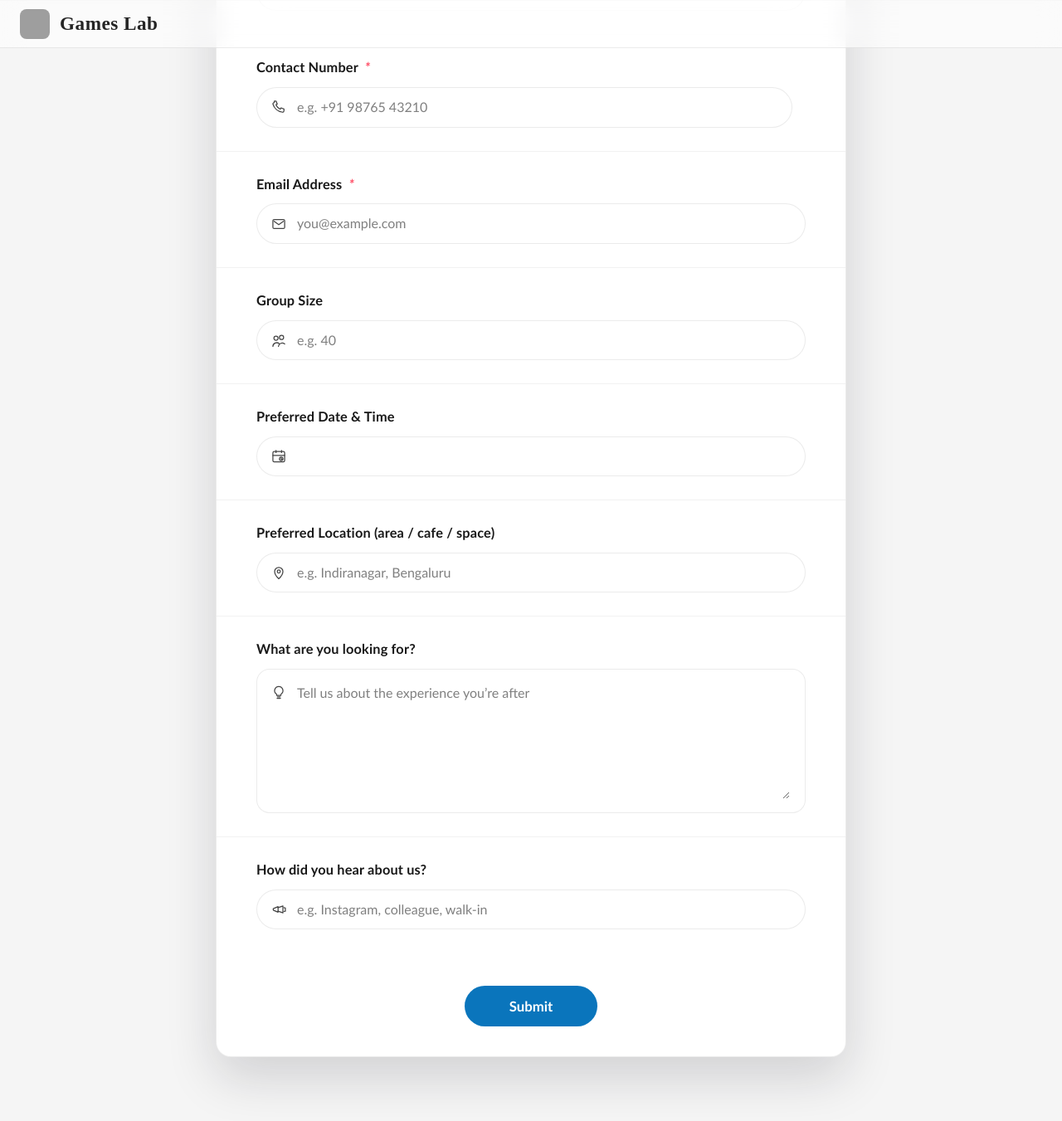
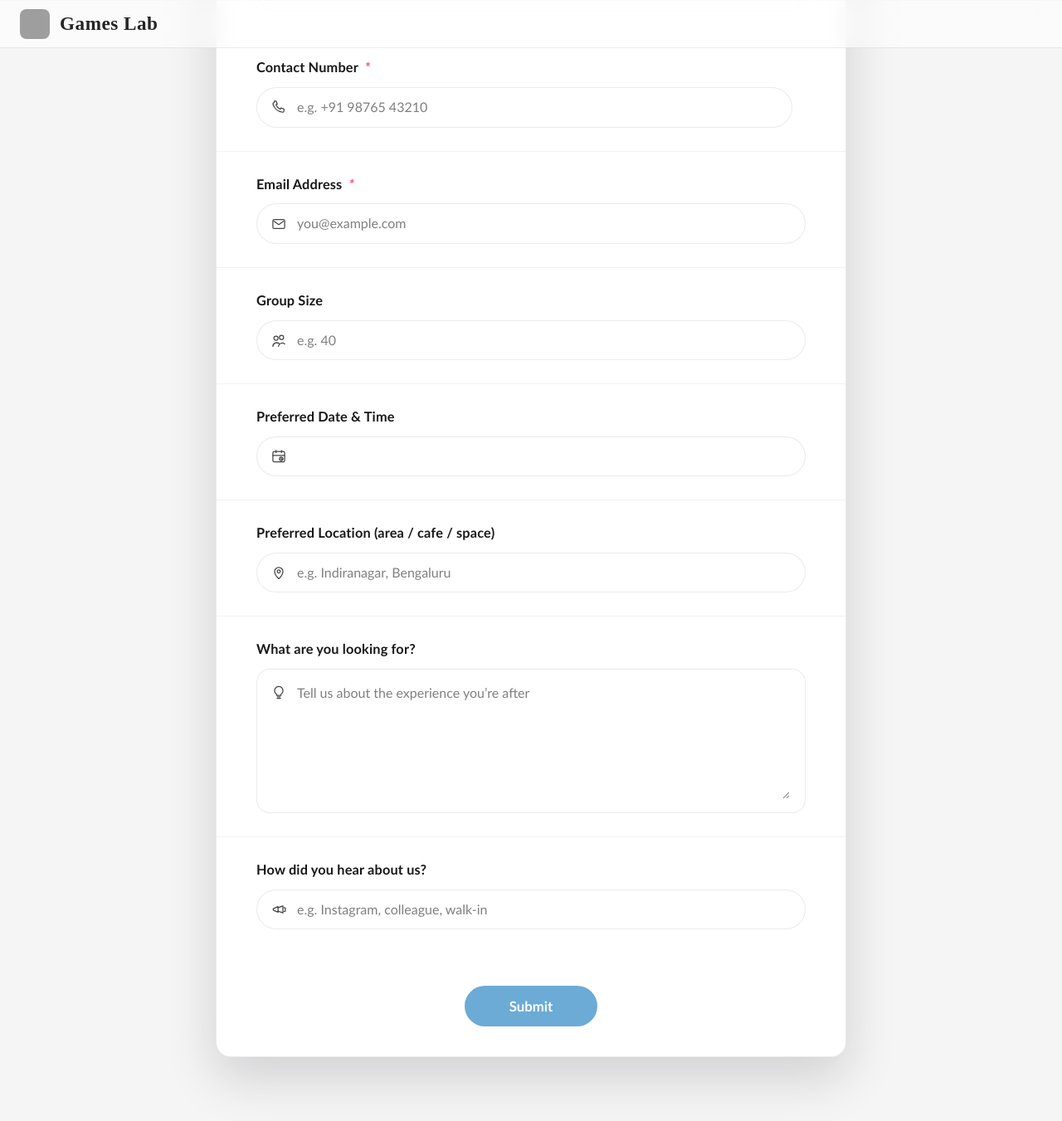
Before and after one commit to gameslabbangalore-maker/website, a Jekyll site: the page built from enquiry.html, in a window 1280 px wide and 1400 px high, scrolled down 768 px. Shown: the top 1351 px of the window at 83% size. Built offline with Jekyll 4.4.1, drawn with Linux system fonts in a browser that asks for light colours; grey boxes are pictures that could not be loaded.

Commit message:
Add thank-you modal and client validation to enquiry form

```diff
--- a/assets/css/enquiry.css
+++ b/assets/css/enquiry.css
@@ -491,9 +491,103 @@
   transition: transform 0.2s ease, box-shadow 0.2s ease;
 }
 
+.enquiry-form .zf-submitColor[disabled],
+.enquiry-form .zf-submitColor[aria-disabled='true'] {
+  cursor: not-allowed;
+  opacity: 0.6;
+  box-shadow: none;
+  transform: none;
+}
+
 .enquiry-form .zf-submitColor:hover,
 .enquiry-form .zf-submitColor:focus-visible {
   transform: scale(1.02);
+  box-shadow: 0 12px 32px var(--enquiry-accent-soft);
+  outline: none;
+}
+
+.enquiry-form .zf-submitColor[disabled]:hover,
+.enquiry-form .zf-submitColor[disabled]:focus-visible,
+.enquiry-form .zf-submitColor[aria-disabled='true']:hover,
+.enquiry-form .zf-submitColor[aria-disabled='true']:focus-visible {
+  transform: none;
+  box-shadow: none;
+}
+
+body.enquiry-thankyou-open {
+  overflow: hidden;
+}
+
+.enquiry-thankyou {
+  position: fixed;
+  inset: 0;
+  display: flex;
+  align-items: center;
+  justify-content: center;
+  padding: 24px;
+  background: rgba(6, 7, 9, 0.72);
+  backdrop-filter: blur(4px);
+  opacity: 0;
+  pointer-events: none;
+  transition: opacity 0.25s ease;
+  z-index: 1000;
+}
+
+.enquiry-thankyou[aria-hidden='false'] {
+  opacity: 1;
+  pointer-events: auto;
+}
+
+.enquiry-thankyou__content {
+  background: color-mix(in srgb, var(--enquiry-surface) 94%, black 6%);
+  color: var(--enquiry-text);
+  border-radius: 24px;
+  box-shadow: var(--enquiry-shadow);
+  border: 1px solid var(--enquiry-border);
+  padding: clamp(28px, 4vw, 40px);
+  max-width: 420px;
+  text-align: center;
+  outline: none;
+}
+
+.enquiry-thankyou__title {
+  margin: 0 0 12px;
+  font-size: clamp(1.5rem, 3vw, 1.9rem);
+  font-weight: 700;
+  color: var(--enquiry-accent);
+}
+
+.enquiry-thankyou__message {
+  margin: 0 0 8px;
+  font-size: 1.05rem;
+  line-height: 1.5;
+}
+
+.enquiry-thankyou__note {
+  margin: 0 0 24px;
+  color: var(--enquiry-muted);
+  font-size: 0.95rem;
+}
+
+.enquiry-thankyou__primary {
+  display: inline-flex;
+  align-items: center;
+  justify-content: center;
+  gap: 8px;
+  padding: 12px 28px;
+  border-radius: 999px;
+  border: none;
+  font-size: 1rem;
+  font-weight: 600;
+  background: var(--enquiry-accent);
+  color: var(--enquiry-submit-text);
+  cursor: pointer;
+  transition: transform 0.2s ease, box-shadow 0.2s ease;
+}
+
+.enquiry-thankyou__primary:hover,
+.enquiry-thankyou__primary:focus-visible {
+  transform: translateY(-1px);
   box-shadow: 0 12px 32px var(--enquiry-accent-soft);
   outline: none;
 }
--- a/enquiry.html
+++ b/enquiry.html
@@ -70,7 +70,7 @@
 onSubmit='javascript:document.charset="UTF-8"; return zf_ValidateAndSubmit();'
 accept-charset='UTF-8' enctype='multipart/form-data' id='form'>
 <input type="hidden" name="zf_referrer_name" value=""><!-- To Track referrals , place the referrer name within the " " in the above hidden input field -->
-<input type="hidden" name="zf_redirect_url" value=""><!-- To redirect to a specific page after record submission , place the respective url within the " " in the above hidden input field -->
+<input type="hidden" name="zf_redirect_url" value="{{ '/enquiry/?submitted=1' | absolute_url }}"><!-- To redirect to a specific page after record submission , place the respective url within the " " in the above hidden input field -->
 <input type="hidden" name="zc_gad" value=""><!-- If GCLID is enabled in Zoho CRM Integration, click details of AdWords Ads will be pushed to Zoho CRM -->
 <div class="zf-templateWrapper"><ul class="zf-tempHeadBdr"><li class="zf-tempHeadContBdr"><h2 class="zf-frmTitle">
 Plan Your Event with Games Lab
@@ -275,7 +275,14 @@
 </ul>
 </div>
 </form>
-</div>
+      <div class="enquiry-thankyou" role="dialog" aria-modal="true" aria-hidden="true">
+        <div class="enquiry-thankyou__content" tabindex="-1">
+          <h2 class="enquiry-thankyou__title">Woohoo—got it! 🎉</h2>
+          <p class="enquiry-thankyou__message">Your enquiry is in. We&rsquo;ll get back to you within 24 hours.</p>
+          <p class="enquiry-thankyou__note">You&rsquo;ll be redirected to the homepage in 5 seconds.</p>
+          <button type="button" class="enquiry-thankyou__primary">Go now</button>
+        </div>
+      </div>
     </div>
   </main>
 
```
Also changed, not shown: other parts of enquiry.html (+108 -1 lines).
